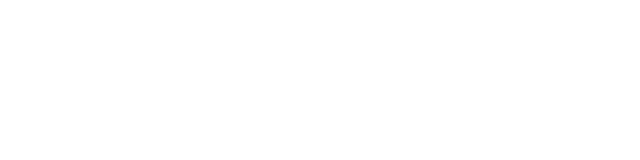
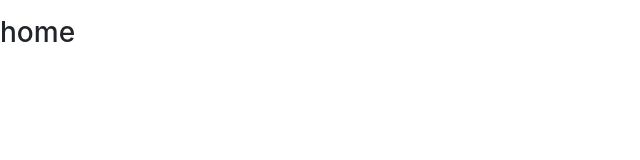
Before and after one commit to JamesKeefeDorton/grocery-map, a React (Create React App) app in the folder client/: page /home in a window 1280 px wide. Shown: the top 160 px of the page, without its empty margins (0-640 px from the left). Built offline with nearby package versions, Linux system fonts and the light colour scheme.

Commit message:
have the object passed to home

```diff
--- a/client/src/App.js
+++ b/client/src/App.js
@@ -12,7 +12,7 @@
     <div>
       <Nav />
       <Switch>
-      {/*   <Route exact path="/" component={Home} /> */}
+        <Route exact path="/home" component={Home} />
         <Route exact path="/" component={Lists} />
         <Route exact path="/list" component={Lists} />
         <Route exact path="/list/:id" component={Lists} />
--- a/client/src/pages/Home/Home.js
+++ b/client/src/pages/Home/Home.js
@@ -1,12 +1,17 @@
 import React, { Component } from 'react';
 
 class Home extends Component {
+
+
 	componentDidMount() {
-		console.log("ended here from map list ", this.props.location.state.detail);
+		this.setState(this.props.location.state);
+
+
 	}
 	render() {
+		console.log("I am at home ", this.state);
 		return (
-			<h3>Home</h3>
+			<h3>home</h3>
 		);
 	}
 }
--- a/client/src/pages/Lists/ListChild.js
+++ b/client/src/pages/Lists/ListChild.js
@@ -102,7 +102,7 @@
         console.log("return from item", itemObj);
         this.props.history.push({
             pathname: '/home',
-            state: { "detail": itemObj }
+            state: { detail: itemObj }
         })
         /* this.setState({
             redirect: true
```
